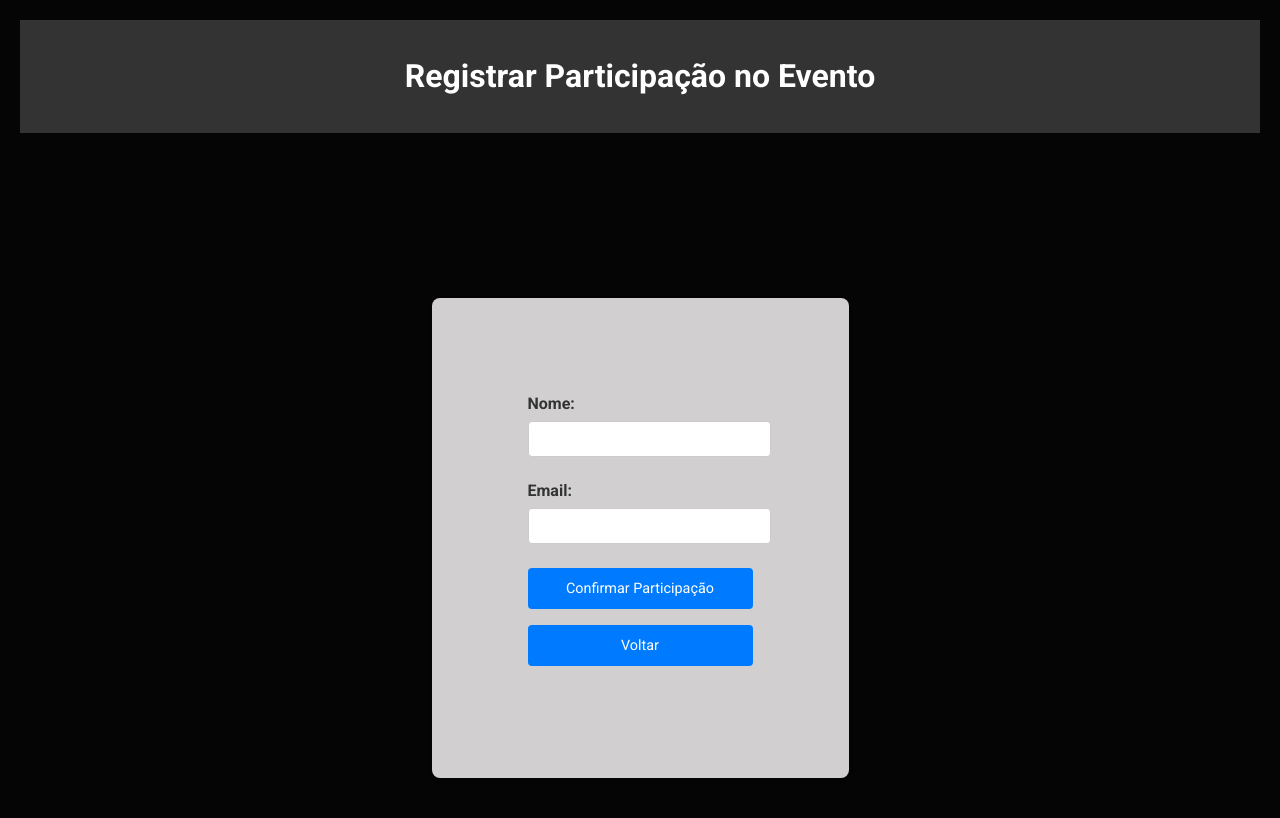
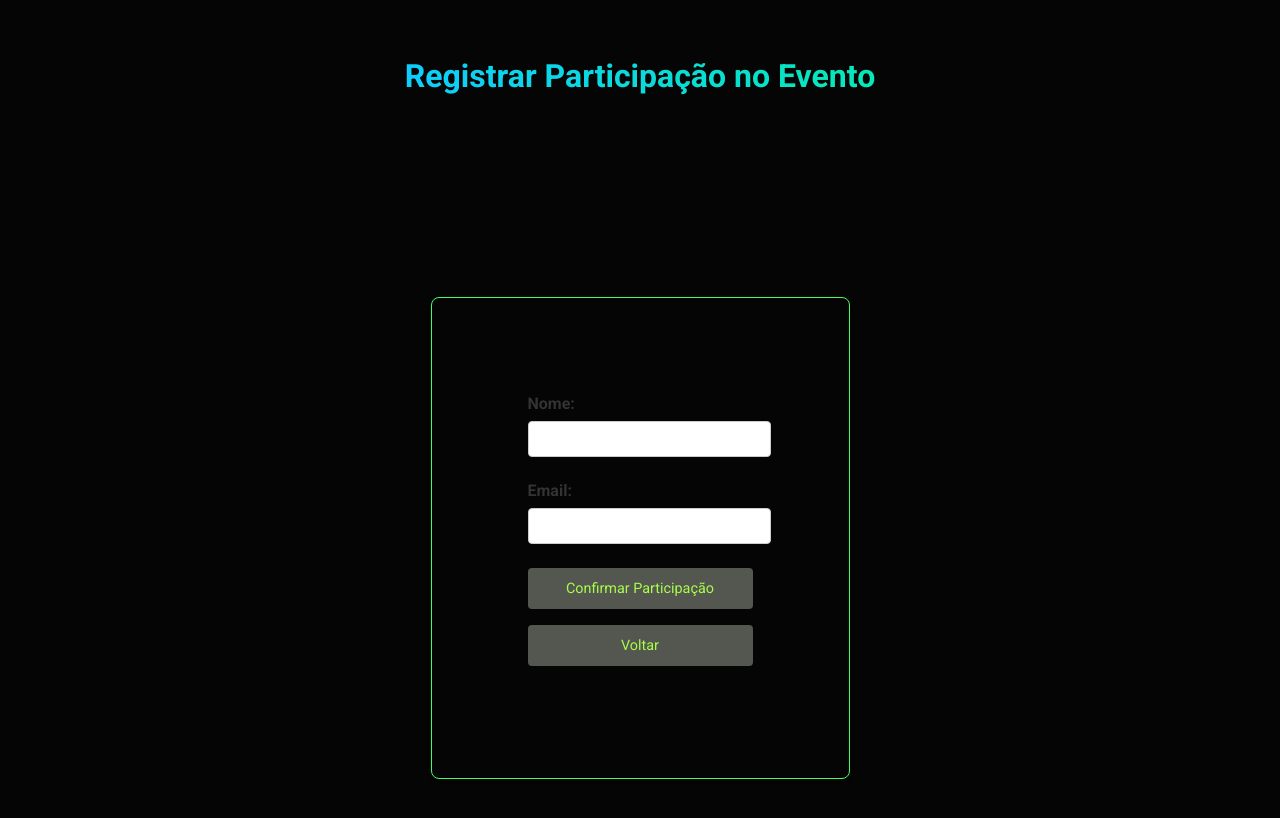
Before and after one commit to vieira-fabricio/JS-front-pass-in, a plain HTML site: page novo-participante/registrarParticipante.html in a window 1280 px wide. Drawn offline with Linux system fonts and the light colour scheme.

Commit message:
update novo participante js

```diff
--- a/novo-participante/novoParticipante.css
+++ b/novo-participante/novoParticipante.css
@@ -9,7 +9,7 @@ body {
 }
 
 header {
-    background-color: #333;
+    background-color: #050505;
     color: white;
     padding: 1rem 0;
     text-align: center;
@@ -23,8 +23,16 @@ main {
     padding: 1rem;
 }
 
+h1 {
+    background: linear-gradient(90deg, rgba(48,124,208,1) 0%, rgba(15,204,254,1) 30%, rgba(0,255,128,1) 100%);
+    -webkit-background-clip: text;
+    -webkit-text-fill-color: transparent;
+    background-clip: text;
+}
+
 form {
-    background-color: #d1cfcf;
+    background-color: #050505;
+    border: 1px solid rgb(70, 250, 100);
     padding: 6rem;
     border-radius: 8px;
     box-shadow: 0 2px 4px rgba(0, 0, 0, 0.1);
@@ -55,8 +63,8 @@ button {
     display: block;
     width: 100%;
     padding: 0.75rem;
-    background-color: #007bff;
-    color: white;
+    background-color: #545750;
+    color: #a9fc4a;
     border: none;
     border-radius: 4px;
     font-size: 0.90rem;
@@ -66,7 +74,7 @@ button {
 }
 
 button:hover {
-    background-color: #0056b3;
+    background-color: #1a1b19;
 }
 
 .loading-message {
```
